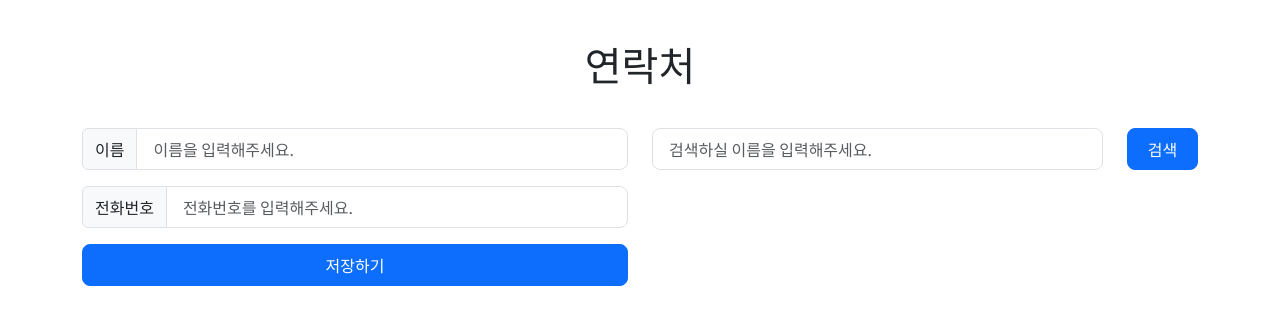
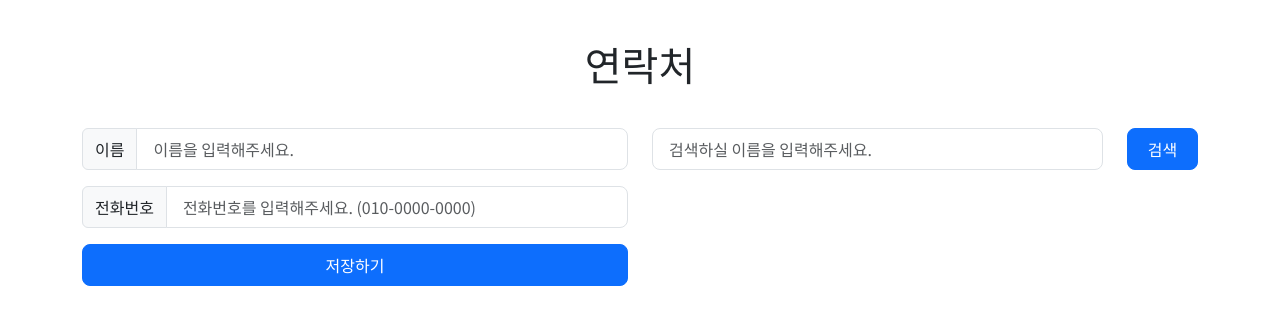
Before and after one commit to ha02e/phonebook-react, a React (Create React App) app: page / in a window 1280 px wide. Shown: the top 324 px of the page. Built offline with nearby package versions, Linux system fonts and the light colour scheme.

Commit message:
유효성 검사 추가

```diff
--- a/src/component/ContactForm.js
+++ b/src/component/ContactForm.js
@@ -24,6 +24,7 @@ const ContactForm = () => {
           <Form.Control
             type="text"
             placeholder="이름을 입력해주세요."
+            required
             aria-label="formName"
             aria-describedby="basic-addon1"
             size="lg"
@@ -34,8 +35,10 @@ const ContactForm = () => {
         <InputGroup className="mb-3" controlId="formContact">
           <InputGroup.Text id="basic-addon2">전화번호</InputGroup.Text>
           <Form.Control
-            type="number"
-            placeholder="전화번호를 입력해주세요."
+            type="tel"
+            pattern="[0-9]{3}-[0-9]{4}-[0-9]{4}"
+            placeholder="전화번호를 입력해주세요. (010-0000-0000)"
+            required
             aria-label="formContact"
             aria-describedby="basic-addon2"
             size="lg"
```
